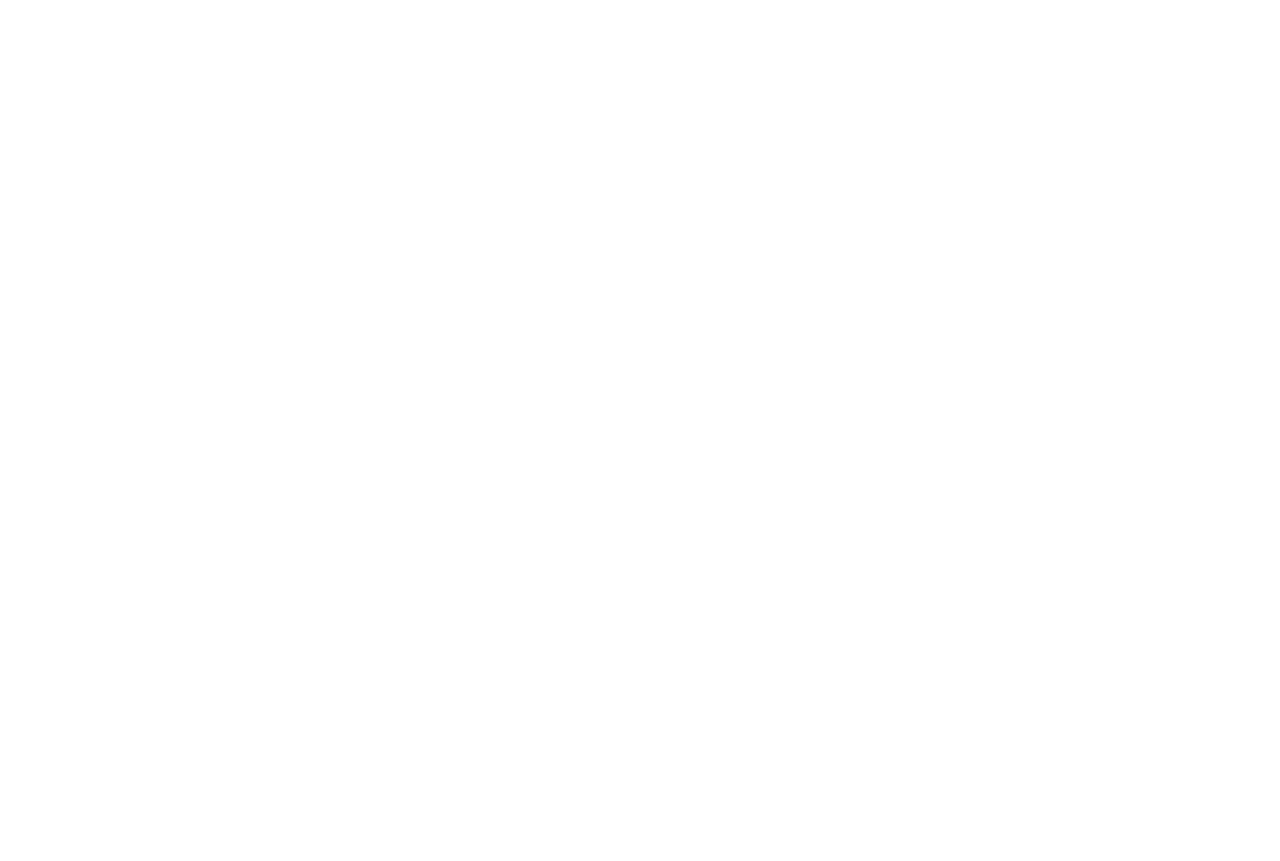
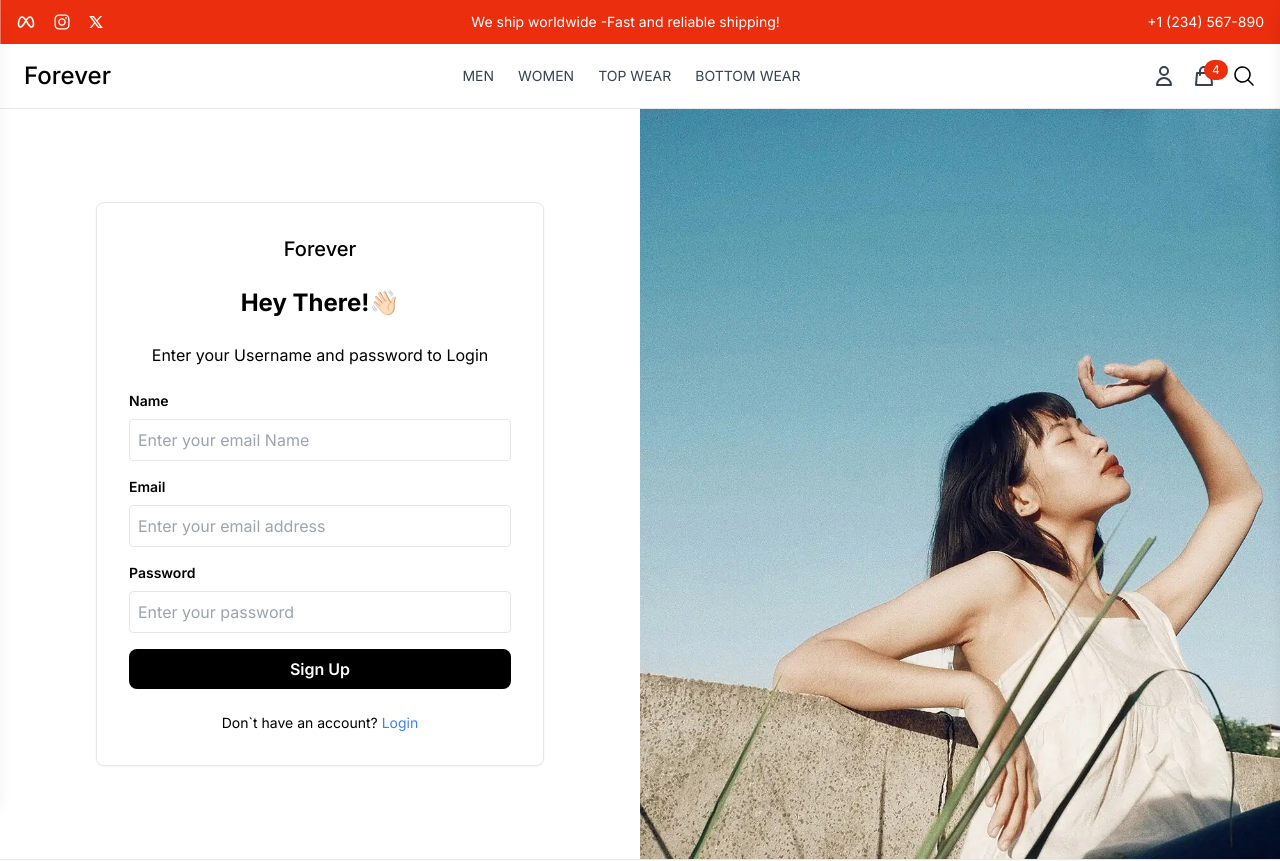
Before and after one commit to Gurneetsingh07/Forever-E-Commerce, a React (Vite) app: page /register in a window 1280 px wide. Before the commit this address had no page. Shown: the top 861 px of the page. Before the commit the page ends 800 px from the top, so only its background shows below. Built offline with nearby package versions, Linux system fonts and the light colour scheme.

Commit message:
login page,register page and profile is updated

```diff
--- a/src/App.jsx
+++ b/src/App.jsx
@@ -3,6 +3,9 @@
 import UserLayout from "./components/Layout/UserLayout";
 import Home from "./pages/Home";
 import {Toaster} from "sonner";
+import Login from "./pages/Login";
+import Register from "./pages/Register"
+import Profile from "./pages/Profile";
 const App = () => {
   return (
     <BrowserRouter>
@@ -11,6 +14,10 @@
         <Route path="/" element={<UserLayout />}>
           {/*User layout*/}
           <Route index element={<Home/>}/>
+          <Route path="login" element={<Login />}/>
+          <Route path="register" element={<Register />}/>
+          <Route path="profile" element={<Profile/>}/>
+
         </Route>
         <Route>{/*admin layout*/}</Route>
       </Routes>
--- /dev/null
+++ b/src/pages/Login.jsx
@@ -0,0 +1,64 @@
+import React, { useState } from "react";
+import { Link } from "react-router";
+import login from "../assets/login.webp"
+const Login = () => {
+  const [email, setEmail] = useState("");
+  const [password, setPassword] = useState("");
+  const handleSubmit=(e)=>{
+    e.preventDefault();
+    console.log("User Login:",{email,password});
+
+  }
+  return (
+    <div className="flex">
+      <div className="w-full md:w-1/2 flex flex-col justify-center items-center p-8 md:p-12">
+        <form onSubmit={handleSubmit} className="w-full max-w-md bg-white p-8 rounded-lg border shadow-sm">
+          <div className="flex justify-center mb-6">
+            <h2 className="text-xl font-medium">Forever</h2>
+          </div>
+          <h2 className="text-2xl font-bold text-center mb-6">Hey There!👋🏻</h2>
+          <p className="text-center mb-6">
+            Enter your Username and password to Login
+          </p>
+          <div className="mb-4">
+            <label className="block text-sm font-semibold mb-2">Email</label>
+            <input
+              type="email"
+              value={email}
+              onChange={(e) => setEmail(e.target.value)}
+              className="w-full p-2 border rounded"
+              placeholder="Enter your email address"
+            />
+          </div>
+          <div className="mb-4">
+            <label className="block text-sm font-semibold mb-2">Password</label>
+            <input
+              type="passwprd"
+              value={password}
+              onChange={(e) => setPassword(e.target.value)}
+              className="w-full p-2 border rounded"
+              placeholder="Enter your password"
+            />
+          </div>
+          <button
+            className="w-full bg-black text-white p-2 rounded-lg font-semibold hover:bg-gray-800 transition"
+            type="submit"
+          >
+            Sign In
+          </button>
+          <p className="mt-6 text-center text-sm">
+            Don`t have an account?{" "}
+            <Link to="/register" className="text-blue-500">Register</Link>
+          </p>
+        </form>
+      </div>
+      <div className="hidden md:block w-1/2 bg-gray-800">
+      <div className="h-full flex flex-col justify center items-center">
+        <img src={login} alt="Login to Account" className="h-[750px] w-fulll object-cover " />
+      </div>
+      </div>
+    </div>
+  );
+};
+
+export default Login;
--- /dev/null
+++ b/src/pages/MyordersPage.jsx
@@ -0,0 +1,45 @@
+import React, { useEffect, useState } from "react";
+
+const MyordersPage = () => {
+  const [orders, setOrders] = useState([]);
+  useEffect(() => {
+    setTimeout(() => {
+      const mockOrders = [
+        {
+          _id: "12345",
+          createdAt: new Date(),
+          shippingAddress: { city: "New York", country: "USA" },
+          OrderItems: [
+            {
+              name: "Product1",
+              image: "https://piscum.photos/500/500?random=1",
+            },
+          ],
+          totalPrice: 100,
+          isPaid: true,
+        },
+        {
+          _id: "34567",
+          createdAt: new Date(),
+          shippingAddress: { city: "New York", country: "USA" },
+          OrderItems: [
+            {
+              name: "Product2",
+              image: "https://piscum.photos/500/500?random=2",
+            },
+          ],
+          totalPrice: 100,
+          isPaid: true,
+        },
+      ];
+      setOrders(mockOrders);
+    }, 1000);
+  }, []);
+  return (
+    <div className="max-w-7xl mx-auto p-4 sm:p-6 ">
+      <h2 className="text-xl sm:text-2xl font-bold mb-6">My Orders</h2>
+    </div>
+  );
+};
+
+export default MyordersPage;
--- /dev/null
+++ b/src/pages/Profile.jsx
@@ -0,0 +1,25 @@
+import React from 'react'
+import MyordersPage from './MyordersPage'
+
+const Profile = () => {
+  return (
+    <div className='min-h-screen flex flex-col'>
+      <div className="flex-grow container mx-auto p-4 md:p-6">
+        <div className="flex flex-col md:flex-row md:space-x-6 spacee-y-6 md:space-y-0">
+            {/* {left section} */}
+            <div className="w-full md:w-1/3 lg:w-1/4 hadow-md roundedlg p-6">
+            <h1 className="text-2xl md:text-3xl font-bold mb-4">Gurneet</h1>
+            <p className="text-lg text-gray-600 mb-4">Gurneet@exanple.com</p>
+            <button className='w-full bg-red-500 text-whity py-2 px-4 rounded hover:bg-red-600'>
+                Logout
+            </button>
+            </div>
+            {/* {rigth section} */}
+            <div className="w-full md:w-2/3 lg:w-3/4"></div>
+            <MyordersPage/>
+        </div>
+      </div>
+    </div>
+  )
+}
+export default Profile
--- /dev/null
+++ b/src/pages/Register.jsx
@@ -0,0 +1,75 @@
+import React, { useState } from "react";
+import { Link } from "react-router";
+import register from "../assets/register.webp";
+const Register = () => {
+  const [email, setEmail] = useState("");
+  const [password, setPassword] = useState("");
+  const [name,setName]=useState("");
+  const handleSubmit=(e)=>{
+    e.preventDefault();
+    console.log("User Registered:",{name,email,password});
+
+  }
+  return (
+    <div className="flex">
+      <div className="w-full md:w-1/2 flex flex-col justify-center items-center p-8 md:p-12">
+        <form onSubmit={handleSubmit} className="w-full max-w-md bg-white p-8 rounded-lg border shadow-sm">
+          <div className="flex justify-center mb-6">
+            <h2 className="text-xl font-medium">Forever</h2>
+          </div>
+          <h2 className="text-2xl font-bold text-center mb-6">Hey There!👋🏻</h2>
+          <p className="text-center mb-6">
+            Enter your Username and password to Login
+          </p>
+          <div className="mb-4">
+            <label className="block text-sm font-semibold mb-2">Name</label>
+            <input
+              type="name"
+              value={name}
+              onChange={(e) => setName(e.target.value)}
+              className="w-full p-2 border rounded"
+              placeholder="Enter your email Name"
+            />
+          </div>
+          <div className="mb-4">
+            <label className="block text-sm font-semibold mb-2">Email</label>
+            <input
+              type="email"
+              value={email}
+              onChange={(e) => setEmail(e.target.value)}
+              className="w-full p-2 border rounded"
+              placeholder="Enter your email address"
+            />
+          </div>
+          <div className="mb-4">
+            <label className="block text-sm font-semibold mb-2">Password</label>
+            <input
+              type="passwprd"
+              value={password}
+              onChange={(e) => setPassword(e.target.value)}
+              className="w-full p-2 border rounded"
+              placeholder="Enter your password"
+            />
+          </div>
+          <button
+            className="w-full bg-black text-white p-2 rounded-lg font-semibold hover:bg-gray-800 transition"
+            type="submit"
+          >
+            Sign Up
+          </button>
+          <p className="mt-6 text-center text-sm">
+            Don`t have an account?{" "}
+            <Link to="/login" className="text-blue-500">Login</Link>
+          </p>
+        </form>
+      </div>
+      <div className="hidden md:block w-1/2 bg-gray-800">
+      <div className="h-full flex flex-col justify center items-center">
+        <img src={register} alt="Login to Account" className="h-[750px] w-fulll object-cover " />
+      </div>
+      </div>
+    </div>
+  );
+};
+
+export default Register;
```
